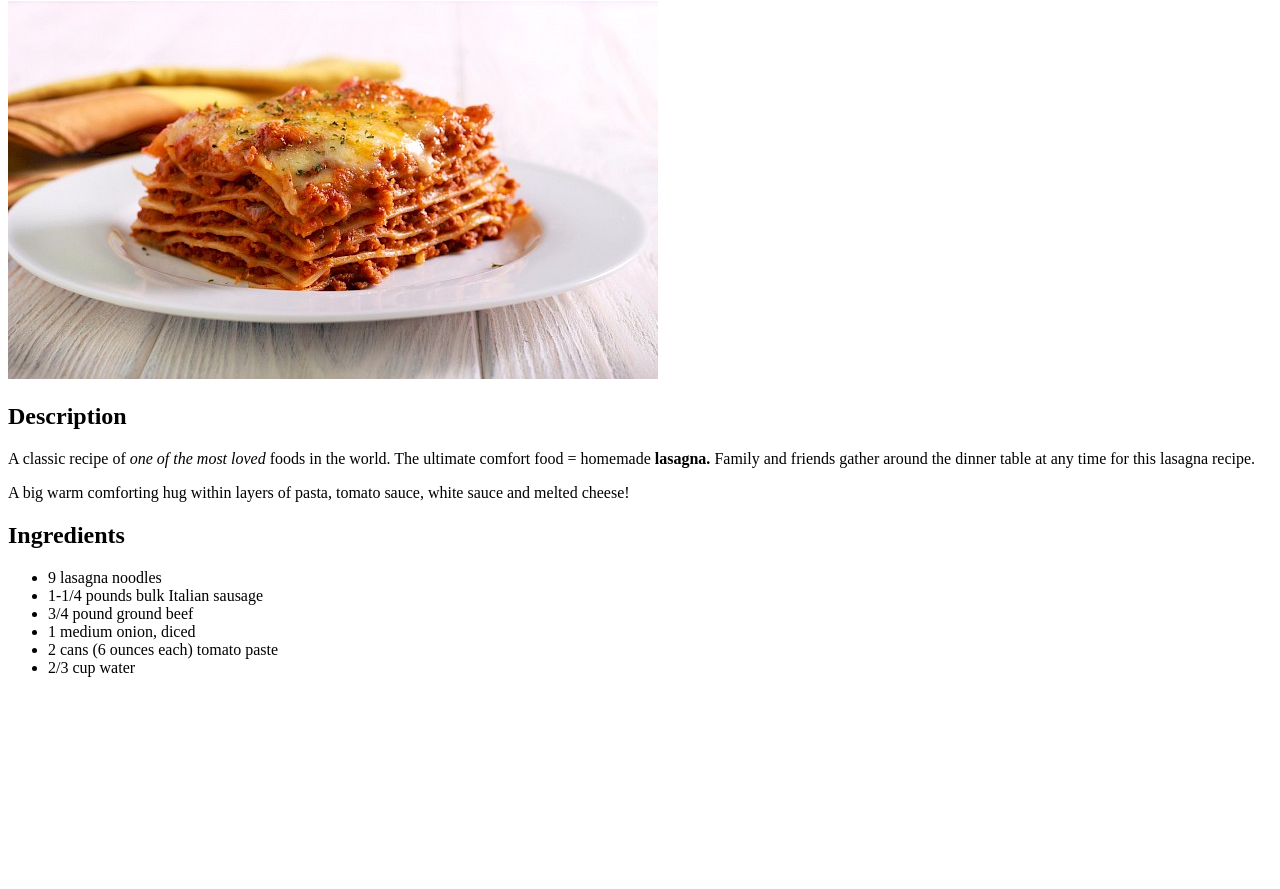
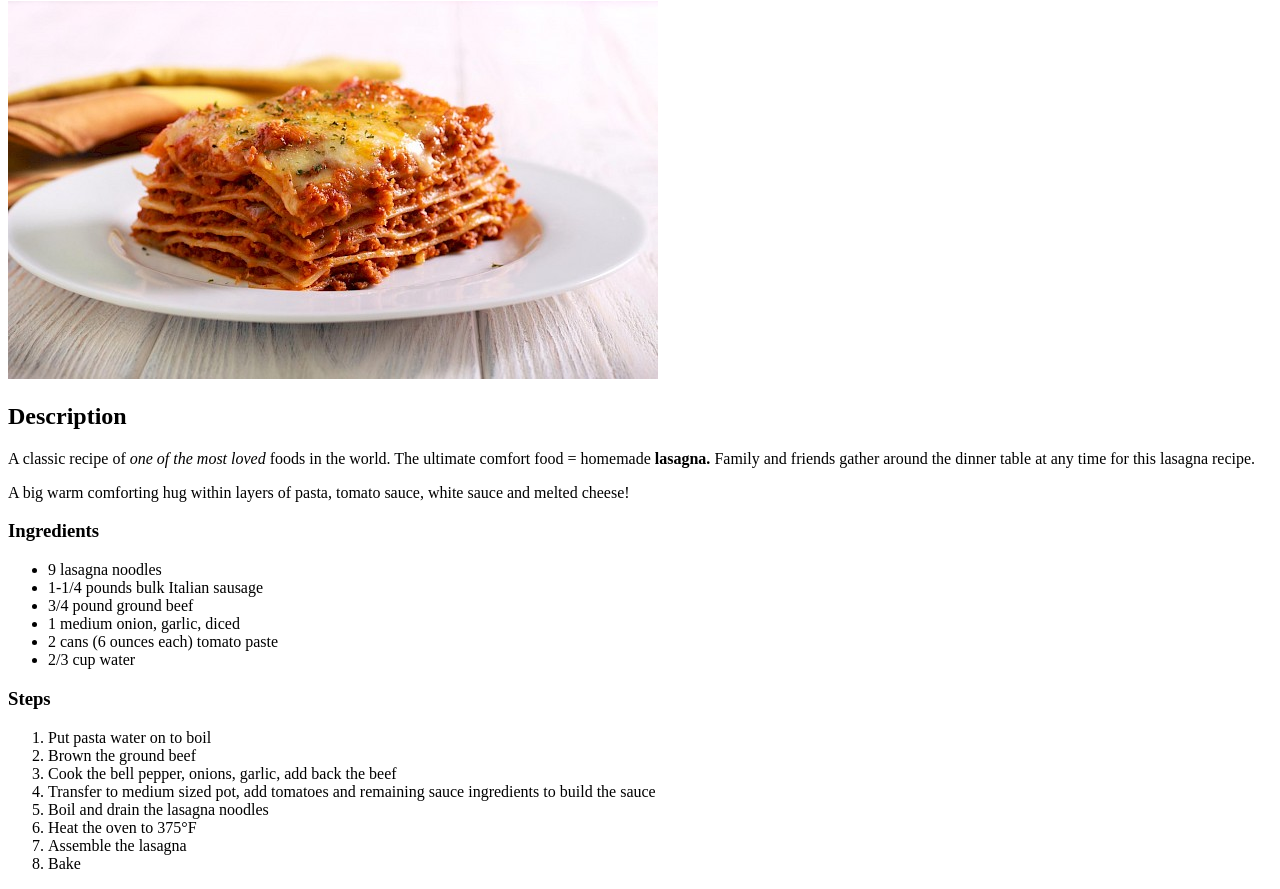
Before and after one commit to elpatrico11/odin-recipes, a plain HTML site: page recipes/lasagna.html in a window 1280 px wide. Shown: the part 79-968 px from the top of the page. Before the commit the page ends 800 px from the top, so only its background shows below. Drawn offline with Linux system fonts and the light colour scheme.

Commit message:
Add steps

```diff
--- a/recipes/lasagna.html
+++ b/recipes/lasagna.html
@@ -13,14 +13,26 @@
 
             <p>A big warm comforting hug within layers of pasta, tomato sauce, white sauce and melted cheese!</p>
 
-        <h2>Ingredients</h2>
+        <h3>Ingredients</h3>
             <ul>
                 <li>9 lasagna noodles</li>
                 <li>1-1/4 pounds bulk Italian sausage</li>
                 <li>3/4 pound ground beef</li>
-                <li>1 medium onion, diced</li>
+                <li>1 medium onion, garlic, diced</li>
                 <li>2 cans (6 ounces each) tomato paste</li>
                 <li>2/3 cup water</li>
             </ul>
+
+        <h3>Steps</h3>
+            <ol>
+                <li>Put pasta water on to boil</li>
+                <li>Brown the ground beef</li>
+                <li>Cook the bell pepper, onions, garlic, add back the beef</li>
+                <li>Transfer to medium sized pot, add tomatoes and remaining sauce ingredients to build the sauce</li>
+                <li>Boil and drain the lasagna noodles</li>
+                <li>Heat the oven to 375°F</li>
+                <li>Assemble the lasagna</li>
+                <li>Bake</li>
+            </ol>
     </body>
 </html>
```
